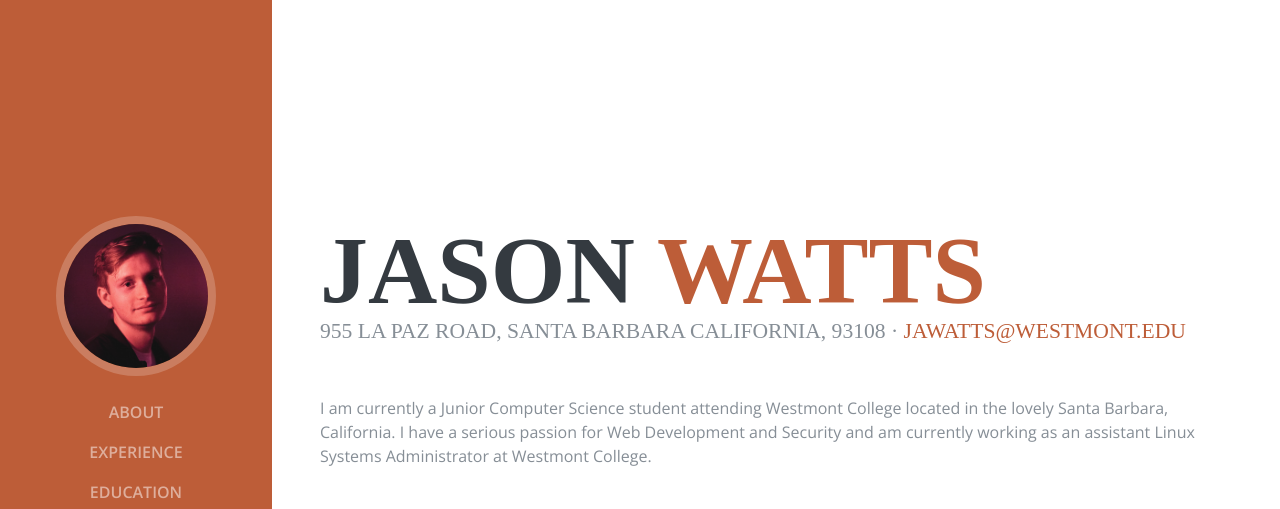
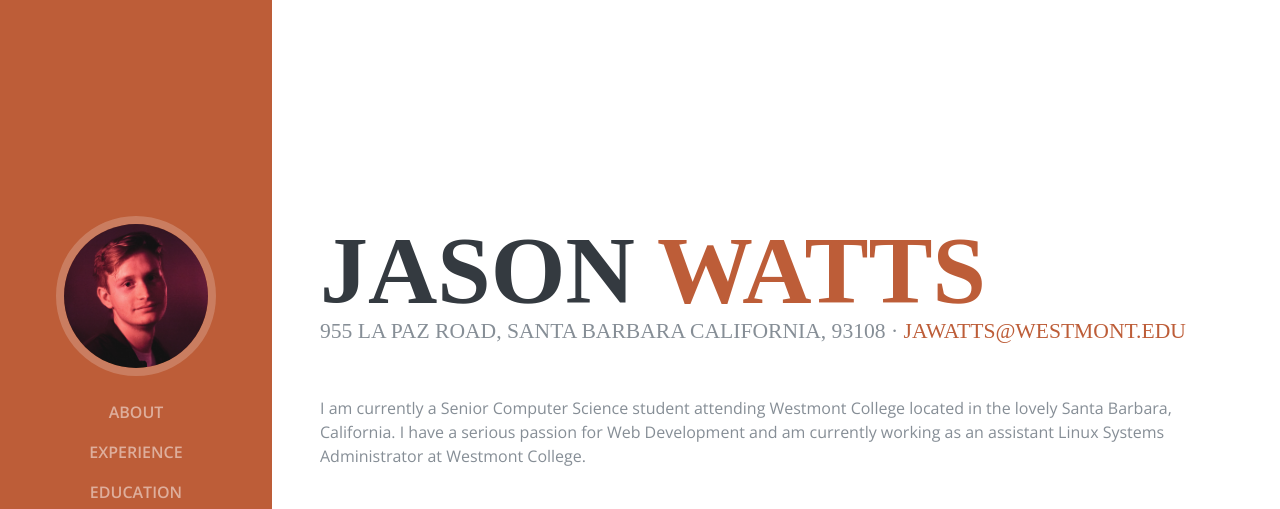
Before and after one commit to JasonWatts/JasonWatts.github.io, a website: page index.html in a window 1280 px wide. Shown: the top 509 px of the page. Drawn offline with nearby package versions, Linux system fonts and the light colour scheme; a web font is replaced by a local one.

Commit message:
updated info

```diff
--- a/index.html
+++ b/index.html
@@ -68,7 +68,7 @@
           <div class="subheading mb-5">955 La Paz Road, Santa Barbara California, 93108 ·
             <a href="mailto:jawatts@westmont.edu">jawatts@westmont.edu</a>
           </div>
-          <p class="mb-5">I am currently a Junior Computer Science student attending Westmont College located in the lovely Santa Barbara, California.  I have a serious passion for Web Development and Security and am currently working as an assistant Linux Systems Administrator at Westmont College. </p>
+          <p class="mb-5">I am currently a Senior Computer Science student attending Westmont College located in the lovely Santa Barbara, California.  I have a serious passion for Web Development and am currently working as an assistant Linux Systems Administrator at Westmont College. </p>
           <ul class="list-inline list-social-icons mb-0">
             <li class="list-inline-item">
               <a href="https://github.com/JasonWatts" target="_blank">
```
